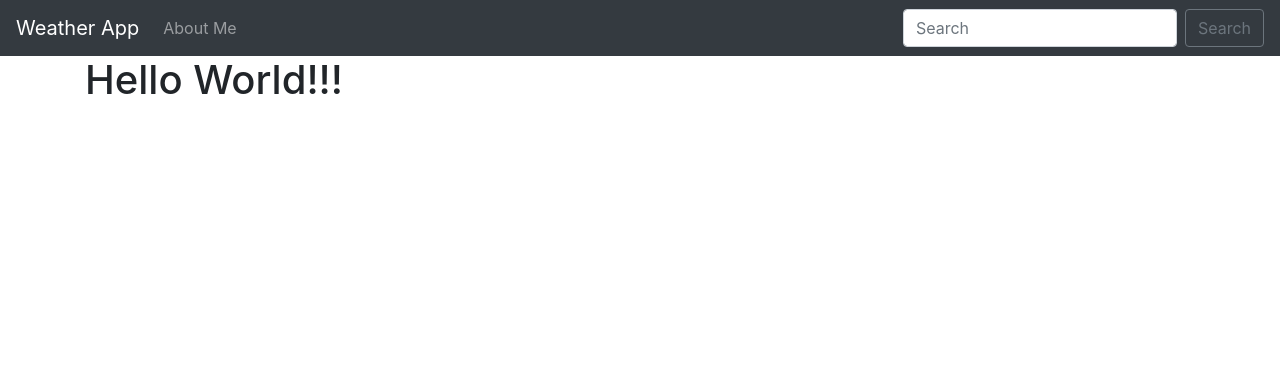
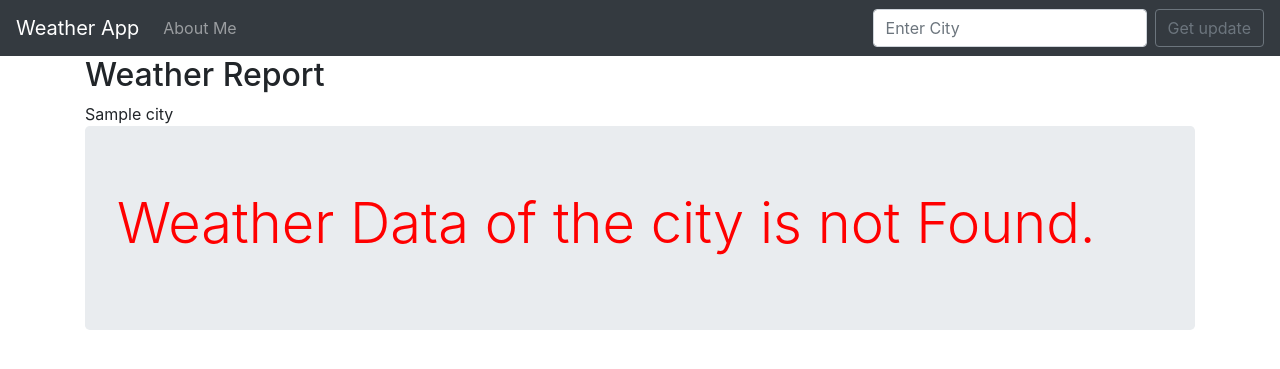
Before and after one commit to ankurrathi1602/Weather-App, a Django app: template lookup/templates/home.html in a window 1280 px wide. Shown: the top 369 px of the page. Run offline with Django 3.2, Linux system fonts and the light colour scheme; the template is opened without the code that fills it: most values are stand-ins (such as "Sample title", 1, 10 or a date in 2020); some libraries are stand-ins or nearby versions.

Commit message:
search by city name

```diff
--- a/lookup/templates/base.html
+++ b/lookup/templates/base.html
@@ -26,9 +26,10 @@
         <a class="nav-link" href="{%url 'base'%}">About Me</a>
       </li>
     </ul>
-    <form class="form-inline my-2 my-lg-0">
-      <input class="form-control mr-sm-2" type="search" placeholder="Search" aria-label="Search">
-      <button class="btn btn-outline-secondary my-2 my-sm-0" type="submit">Search</button>
+    <form action="{% url 'home' %}" class="form-inline my-2 my-lg-0" method="POST">
+      {% csrf_token %}
+      <input class="form-control mr-sm-2" type="search" placeholder="Enter City" aria-label="Search" name="city">
+      <button class="btn btn-outline-secondary my-2 my-sm-0" type="submit">Get update</button>
     </form>
   </div>
 </nav>
@@ -37,6 +38,8 @@
 		{% block content%}
 		</br>
 		<h1>About me</h1>
+	</br>
+		<h3></h3>
 
 
 		{% endblock%}
--- a/lookup/templates/home.html
+++ b/lookup/templates/home.html
@@ -2,7 +2,51 @@
 
 {% block content%}
 
-<h1>Hello World!!!</h1>
+<h2>Weather Report</h2>
+{% if city %}
+	{{city}}
+{%endif%}
 
+</br>
+
+{% if api.status == "fail"%}
+	<div class="jumbotron">
+		<h3 class="display-4"><span style="color: red;">Weather Data of the city is not Found.</span></h3>
+	</div>
+{% else %}
+	<div class="jumbotron">
+	  <h1 class="display-4">Quality:
+	  	{% if api.data.current.pollution.aqius >= 0 and api.data.current.pollution.aqius <= 50 %}
+	  		<span style="color: green; border: 2px solid green; border-radius: 20px;">Good</span>
+	  	{% elif api.data.current.pollution.aqius >= 51 and api.data.current.pollution.aqius <= 100 %}
+	  		<span style="color: yellow; border: 2px solid yellow; border-radius: 20px;">Moderate</span>
+	  	{% elif api.data.current.pollution.aqius >= 101 and api.data.current.pollution.aqius <= 200 %}
+	  		<span style="color: pink; border: 2px solid pink; border-radius: 20px;">Sensitive</span>
+	  	{% elif api.data.current.pollution.aqius >= 201 and api.data.current.pollution.aqius <= 300 %}
+	  		<span style="color: red; border: 2px solid red; border-radius: 20px;">Critical</span>
+	  	{% elif api.data.current.pollution.aqius >= 301 and api.data.current.pollution.aqius <= 400 %}
+	  		<span style="color: violet; border: 2px solid violet; border-radius: 20px;">More Critical</span>
+	  	{% elif api.data.current.pollution.aqius >= 401 and api.data.current.pollution.aqius <= 500 %}
+	  		<span style="color: brown; border: 2px solid brown; border-radius: 20px;">Hazardous</span>
+	  	{%endif%}
+
+	  </h1>
+	  <p class="lead">Reporting Area : <span style="color: blue;">{{api.data.city}}, {{api.data.state}}, {{api.data.country}}</span>, &nbsp;&nbsp;Air Quality Index: <span style="color: blue;">{{api.data.current.pollution.aqius}}</span></p>
+	  <hr class="my-4">
+	  	{% if api.data.current.pollution.aqius >= 0 and api.data.current.pollution.aqius <= 50 %}
+	  		<p style="color: green;">(0-50) Air quality is considered satisfactory, and air pollution poses little or no risk.</p>
+	  	{% elif api.data.current.pollution.aqius >= 51 and api.data.current.pollution.aqius <= 100 %}
+	  		<p style="color: yellow;">(51-100) Air quality is acceptable; however, for some pollutants there may be a moderate health concern for a very small number of people who are unusually sensitive to air pollution.</p>
+	  	{% elif api.data.current.pollution.aqius >= 101 and api.data.current.pollution.aqius <= 200 %}
+	  		<p style="color: pink;">(101-150) Members of sensitive groups may experience health effects. The general public is not likely to be affected.</p>
+	  	{% elif api.data.current.pollution.aqius >= 201 and api.data.current.pollution.aqius <= 300 %}
+	  		<p style="color: red;">(151-200) Everyone may begin to experience health effects; members of sensitive groups may experience more serious health effects.</p>
+	  	{% elif api.data.current.pollution.aqius >= 301 and api.data.current.pollution.aqius <= 400 %}
+	  		<p style="color: violet;">(201-250) Health alert: everyone may experience more serious health effects.</p>
+	  	{% elif api.data.current.pollution.aqius >= 401 and api.data.current.pollution.aqius <= 500 %}
+	  		<p style="color: brown;">(251-300) Health warnings of emergency conditions. The entire population is more likely to be affected.</p>
+	  {%endif%}
+	</div>
+{%endif%}
 
 {% endblock%}
```
Also changed, not shown: lookup/views.py (+34 -2 lines), 3 other files.
